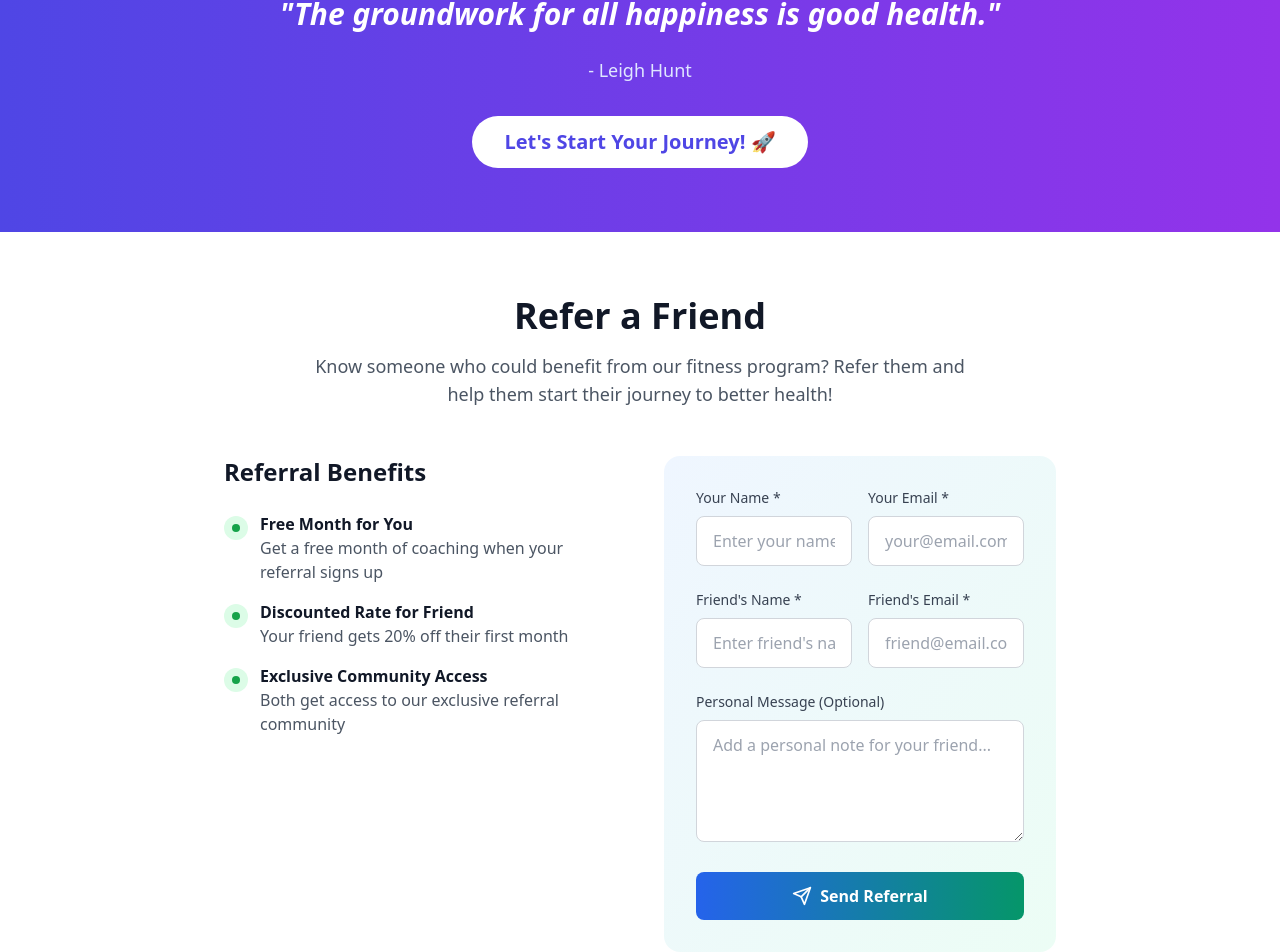
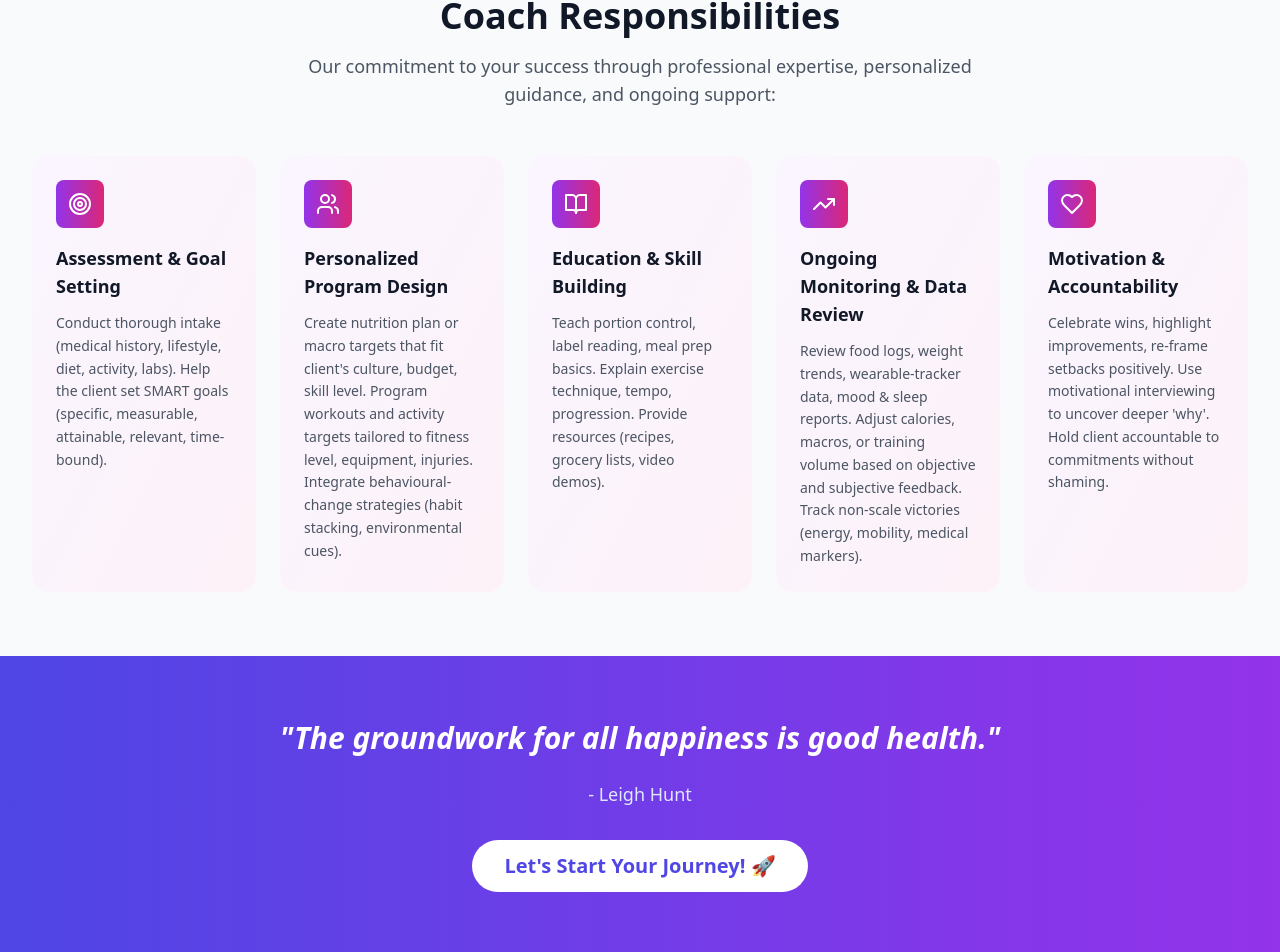
Before and after one commit to bitsofrishabh/client-management, a React (Vite) app: page / in a window 1280 px wide. Shown: the part 1481-2433 px from the top of the page. Built offline with nearby package versions, Linux system fonts and the light colour scheme.

Commit message:
Add Coach Responsibilities and Update Referral Section

```diff
--- a/src/pages/HomePage.tsx
+++ b/src/pages/HomePage.tsx
@@ -1,14 +1,9 @@
-import React, { useState } from 'react';
+import React from 'react';
 import { motion } from 'framer-motion';
-import { Heart, Target, Users, Award, Send, Brain, FileText, MessageCircle, Moon, Shield, Stethoscope, Clock, CheckCircle } from 'lucide-react';
-import { useForm } from 'react-hook-form';
-import { toast } from 'sonner';
-import { ReferralSubmission } from '../types';
+import { Brain, FileText, MessageCircle, Moon, Shield, Stethoscope, Clock, CheckCircle, Target, Users, BookOpen, TrendingUp, Heart } from 'lucide-react';
 
 const HomePage: React.FC = () => {
-  const { register, handleSubmit, reset, formState: { errors } } = useForm<ReferralSubmission>();
-
-  const responsibilities = [
+  const clientResponsibilities = [
     {
       icon: <Brain className="h-6 w-6" />,
       title: "Commitment & Mind-set",
@@ -51,12 +46,33 @@ const HomePage: React.FC = () => {
     }
   ];
 
-  const onSubmitReferral = (data: ReferralSubmission) => {
-    // Mock API call
-    console.log('Referral submitted:', data);
-    toast.success('Thank you for your referral! We\'ll be in touch soon.');
-    reset();
-  };
+  const coachResponsibilities = [
+    {
+      icon: <Target className="h-6 w-6" />,
+      title: "Assessment & Goal Setting",
+      description: "Conduct thorough intake (medical history, lifestyle, diet, activity, labs). Help the client set SMART goals (specific, measurable, attainable, relevant, time-bound)."
+    },
+    {
+      icon: <Users className="h-6 w-6" />,
+      title: "Personalized Program Design",
+      description: "Create nutrition plan or macro targets that fit client's culture, budget, skill level. Program workouts and activity targets tailored to fitness level, equipment, injuries. Integrate behavioural-change strategies (habit stacking, environmental cues)."
+    },
+    {
+      icon: <BookOpen className="h-6 w-6" />,
+      title: "Education & Skill Building",
+      description: "Teach portion control, label reading, meal prep basics. Explain exercise technique, tempo, progression. Provide resources (recipes, grocery lists, video demos)."
+    },
+    {
+      icon: <TrendingUp className="h-6 w-6" />,
+      title: "Ongoing Monitoring & Data Review",
+      description: "Review food logs, weight trends, wearable-tracker data, mood & sleep reports. Adjust calories, macros, or training volume based on objective and subjective feedback. Track non-scale victories (energy, mobility, medical markers)."
+    },
+    {
+      icon: <Heart className="h-6 w-6" />,
+      title: "Motivation & Accountability",
+      description: "Celebrate wins, highlight improvements, re-frame setbacks positively. Use motivational interviewing to uncover deeper 'why'. Hold client accountable to commitments without shaming."
+    }
+  ];
 
   return (
     <div className="min-h-screen">
@@ -101,7 +117,7 @@ const HomePage: React.FC = () => {
           </motion.div>
 
           <div className="grid md:grid-cols-2 lg:grid-cols-2 xl:grid-cols-4 gap-6">
-            {responsibilities.map((item, index) => (
+            {clientResponsibilities.map((item, index) => (
               <motion.div
                 key={index}
                 initial={{ opacity: 0, y: 20 }}
@@ -110,6 +126,43 @@ const HomePage: React.FC = () => {
                 className="bg-gradient-to-br from-blue-50 to-emerald-50 p-6 rounded-2xl hover:shadow-lg transition-shadow duration-300 h-full"
               >
                 <div className="bg-gradient-to-r from-blue-600 to-emerald-600 text-white p-3 rounded-lg w-fit mb-4">
+                  {item.icon}
+                </div>
+                <h3 className="text-lg font-semibold text-gray-900 mb-3">{item.title}</h3>
+                <p className="text-gray-600 text-sm leading-relaxed">{item.description}</p>
+              </motion.div>
+            ))}
+          </div>
+        </div>
+      </section>
+
+      {/* Coach Responsibilities */}
+      <section className="py-16 bg-gray-50">
+        <div className="max-w-7xl mx-auto px-4 sm:px-6 lg:px-8">
+          <motion.div
+            initial={{ opacity: 0, y: 20 }}
+            whileInView={{ opacity: 1, y: 0 }}
+            transition={{ duration: 0.6 }}
+            className="text-center mb-12"
+          >
+            <h2 className="text-3xl md:text-4xl font-bold text-gray-900 mb-4">
+              Coach Responsibilities
+            </h2>
+            <p className="text-lg text-gray-600 max-w-2xl mx-auto">
+              Our commitment to your success through professional expertise, personalized guidance, and ongoing support:
+            </p>
+          </motion.div>
+
+          <div className="grid md:grid-cols-2 lg:grid-cols-3 xl:grid-cols-5 gap-6">
+            {coachResponsibilities.map((item, index) => (
+              <motion.div
+                key={index}
+                initial={{ opacity: 0, y: 20 }}
+                whileInView={{ opacity: 1, y: 0 }}
+                transition={{ duration: 0.6, delay: index * 0.1 }}
+                className="bg-gradient-to-br from-purple-50 to-pink-50 p-6 rounded-2xl hover:shadow-lg transition-shadow duration-300 h-full"
+              >
+                <div className="bg-gradient-to-r from-purple-600 to-pink-600 text-white p-3 rounded-lg w-fit mb-4">
                   {item.icon}
                 </div>
                 <h3 className="text-lg font-semibold text-gray-900 mb-3">{item.title}</h3>
@@ -144,7 +197,7 @@ const HomePage: React.FC = () => {
         </div>
       </section>
 
-      {/* Referral Form */}
+      {/* Referral Benefits */}
       <section className="py-16 bg-white">
         <div className="max-w-4xl mx-auto px-4 sm:px-6 lg:px-8">
           <motion.div
@@ -154,159 +207,54 @@ const HomePage: React.FC = () => {
             className="text-center mb-12"
           >
             <h2 className="text-3xl md:text-4xl font-bold text-gray-900 mb-4">
-              Refer a Friend
+              Referral Benefits
             </h2>
             <p className="text-lg text-gray-600 max-w-2xl mx-auto">
               Know someone who could benefit from our fitness program? Refer them and help them start their journey to better health!
             </p>
           </motion.div>
 
-          <div className="grid lg:grid-cols-2 gap-12 items-start">
-            {/* Benefits */}
           <motion.div
-              initial={{ opacity: 0, x: -20 }}
-              whileInView={{ opacity: 1, x: 0 }}
+            initial={{ opacity: 0, y: 20 }}
+            whileInView={{ opacity: 1, y: 0 }}
             transition={{ duration: 0.6 }}
+            className="bg-gradient-to-br from-blue-50 to-emerald-50 p-8 rounded-2xl"
           >
-              <h3 className="text-2xl font-bold text-gray-900 mb-6">Referral Benefits</h3>
-              <div className="space-y-4">
-                <div className="flex items-start space-x-3">
-                  <div className="flex-shrink-0 w-6 h-6 bg-green-100 rounded-full flex items-center justify-center mt-1">
-                    <div className="w-2 h-2 bg-green-600 rounded-full"></div>
+            <div className="grid md:grid-cols-3 gap-8">
+              <div className="text-center">
+                <div className="bg-gradient-to-r from-blue-600 to-emerald-600 text-white p-4 rounded-full w-16 h-16 flex items-center justify-center mx-auto mb-4">
+                  <span className="text-2xl">🎁</span>
                 </div>
-                  <div>
-                    <h4 className="font-semibold text-gray-900">Free Month for You</h4>
+                <h3 className="text-xl font-bold text-gray-900 mb-2">Free Month for You</h3>
                 <p className="text-gray-600">Get a free month of coaching when your referral signs up</p>
               </div>
+
+              <div className="text-center">
+                <div className="bg-gradient-to-r from-blue-600 to-emerald-600 text-white p-4 rounded-full w-16 h-16 flex items-center justify-center mx-auto mb-4">
+                  <span className="text-2xl">💰</span>
                 </div>
-                <div className="flex items-start space-x-3">
-                  <div className="flex-shrink-0 w-6 h-6 bg-green-100 rounded-full flex items-center justify-center mt-1">
-                    <div className="w-2 h-2 bg-green-600 rounded-full"></div>
-                  </div>
-                  <div>
-                    <h4 className="font-semibold text-gray-900">Discounted Rate for Friend</h4>
+                <h3 className="text-xl font-bold text-gray-900 mb-2">Discounted Rate for Friend</h3>
                 <p className="text-gray-600">Your friend gets 20% off their first month</p>
               </div>
+
+              <div className="text-center">
+                <div className="bg-gradient-to-r from-blue-600 to-emerald-600 text-white p-4 rounded-full w-16 h-16 flex items-center justify-center mx-auto mb-4">
+                  <span className="text-2xl">👥</span>
                 </div>
-                <div className="flex items-start space-x-3">
-                  <div className="flex-shrink-0 w-6 h-6 bg-green-100 rounded-full flex items-center justify-center mt-1">
-                    <div className="w-2 h-2 bg-green-600 rounded-full"></div>
-                  </div>
-                  <div>
-                    <h4 className="font-semibold text-gray-900">Exclusive Community Access</h4>
+                <h3 className="text-xl font-bold text-gray-900 mb-2">Exclusive Community Access</h3>
                 <p className="text-gray-600">Both get access to our exclusive referral community</p>
               </div>
             </div>
+
+            <div className="text-center mt-8">
+              <a
+                href="mailto:coach@fitwithrishabh.com?subject=Referral%20Request&body=Hi,%20I%20would%20like%20to%20refer%20a%20friend%20to%20your%20fitness%20program."
+                className="inline-flex items-center space-x-2 bg-gradient-to-r from-blue-600 to-emerald-600 text-white px-8 py-3 rounded-lg hover:shadow-lg transition-shadow duration-200 font-semibold"
+              >
+                <span>Contact Us for Referrals</span>
+              </a>
             </div>
           </motion.div>
-
-            {/* Form */}
-            <motion.div
-              initial={{ opacity: 0, x: 20 }}
-              whileInView={{ opacity: 1, x: 0 }}
-              transition={{ duration: 0.6 }}
-              className="bg-gradient-to-br from-blue-50 to-emerald-50 p-8 rounded-2xl"
-            >
-              <form onSubmit={handleSubmit(onSubmitReferral)} className="space-y-6">
-                <div className="grid md:grid-cols-2 gap-4">
-                  <div>
-                    <label htmlFor="referrerName" className="block text-sm font-medium text-gray-700 mb-2">
-                      Your Name *
-                    </label>
-                    <input
-                      id="referrerName"
-                      {...register('referrerName', { required: 'Your name is required' })}
-                      className="w-full px-4 py-3 border border-gray-300 rounded-lg focus:ring-2 focus:ring-blue-500 focus:border-blue-500 transition-colors"
-                      placeholder="Enter your name"
-                    />
-                    {errors.referrerName && (
-                      <p className="mt-1 text-sm text-red-600">{errors.referrerName.message}</p>
-                    )}
-                  </div>
-                  <div>
-                    <label htmlFor="referrerEmail" className="block text-sm font-medium text-gray-700 mb-2">
-                      Your Email *
-                    </label>
-                    <input
-                      id="referrerEmail"
-                      type="email"
-                      {...register('referrerEmail', {
-                        required: 'Your email is required',
-                        pattern: {
-                          value: /^[A-Z0-9._%+-]+@[A-Z0-9.-]+\.[A-Z]{2,}$/i,
-                          message: 'Invalid email address'
-                        }
-                      })}
-                      className="w-full px-4 py-3 border border-gray-300 rounded-lg focus:ring-2 focus:ring-blue-500 focus:border-blue-500 transition-colors"
-                      placeholder="your@email.com"
-                    />
-                    {errors.referrerEmail && (
-                      <p className="mt-1 text-sm text-red-600">{errors.referrerEmail.message}</p>
-                    )}
-                  </div>
-                </div>
-
-                <div className="grid md:grid-cols-2 gap-4">
-                  <div>
-                    <label htmlFor="friendName" className="block text-sm font-medium text-gray-700 mb-2">
-                      Friend's Name *
-                    </label>
-                    <input
-                      id="friendName"
-                      {...register('friendName', { required: 'Friend\'s name is required' })}
-                      className="w-full px-4 py-3 border border-gray-300 rounded-lg focus:ring-2 focus:ring-blue-500 focus:border-blue-500 transition-colors"
-                      placeholder="Enter friend's name"
-                    />
-                    {errors.friendName && (
-                      <p className="mt-1 text-sm text-red-600">{errors.friendName.message}</p>
-                    )}
-                  </div>
-                  <div>
-                    <label htmlFor="friendEmail" className="block text-sm font-medium text-gray-700 mb-2">
-                      Friend's Email *
-                    </label>
-                    <input
-                      id="friendEmail"
-                      type="email"
-                      {...register('friendEmail', {
-                        required: 'Friend\'s email is required',
-                        pattern: {
-                          value: /^[A-Z0-9._%+-]+@[A-Z0-9.-]+\.[A-Z]{2,}$/i,
-                          message: 'Invalid email address'
-                        }
-                      })}
-                      className="w-full px-4 py-3 border border-gray-300 rounded-lg focus:ring-2 focus:ring-blue-500 focus:border-blue-500 transition-colors"
-                      placeholder="friend@email.com"
-                    />
-                    {errors.friendEmail && (
-                      <p className="mt-1 text-sm text-red-600">{errors.friendEmail.message}</p>
-                    )}
-                  </div>
-                </div>
-
-                <div>
-                  <label htmlFor="message" className="block text-sm font-medium text-gray-700 mb-2">
-                    Personal Message (Optional)
-                  </label>
-                  <textarea
-                    id="message"
-                    rows={4}
-                    {...register('message')}
-                    className="w-full px-4 py-3 border border-gray-300 rounded-lg focus:ring-2 focus:ring-blue-500 focus:border-blue-500 transition-colors"
-                    placeholder="Add a personal note for your friend..."
-                  />
-                </div>
-
-                <button
-                  type="submit"
-                  className="w-full flex items-center justify-center space-x-2 bg-gradient-to-r from-blue-600 to-emerald-600 text-white px-6 py-3 rounded-lg hover:shadow-lg transition-shadow duration-200 font-semibold"
-                >
-                  <Send className="h-5 w-5" />
-                  <span>Send Referral</span>
-                </button>
-              </form>
-            </motion.div>
-          </div>
         </div>
       </section>
     </div>
```
Lines whose indentation alone changed are shown as unchanged.
